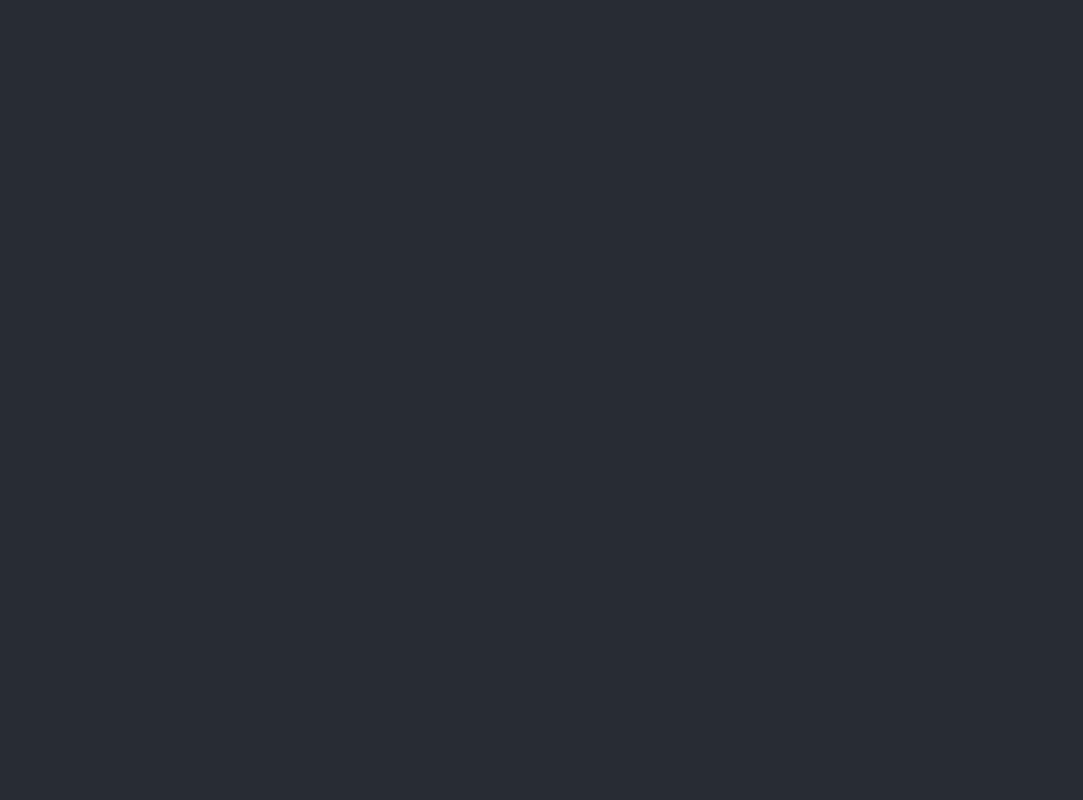
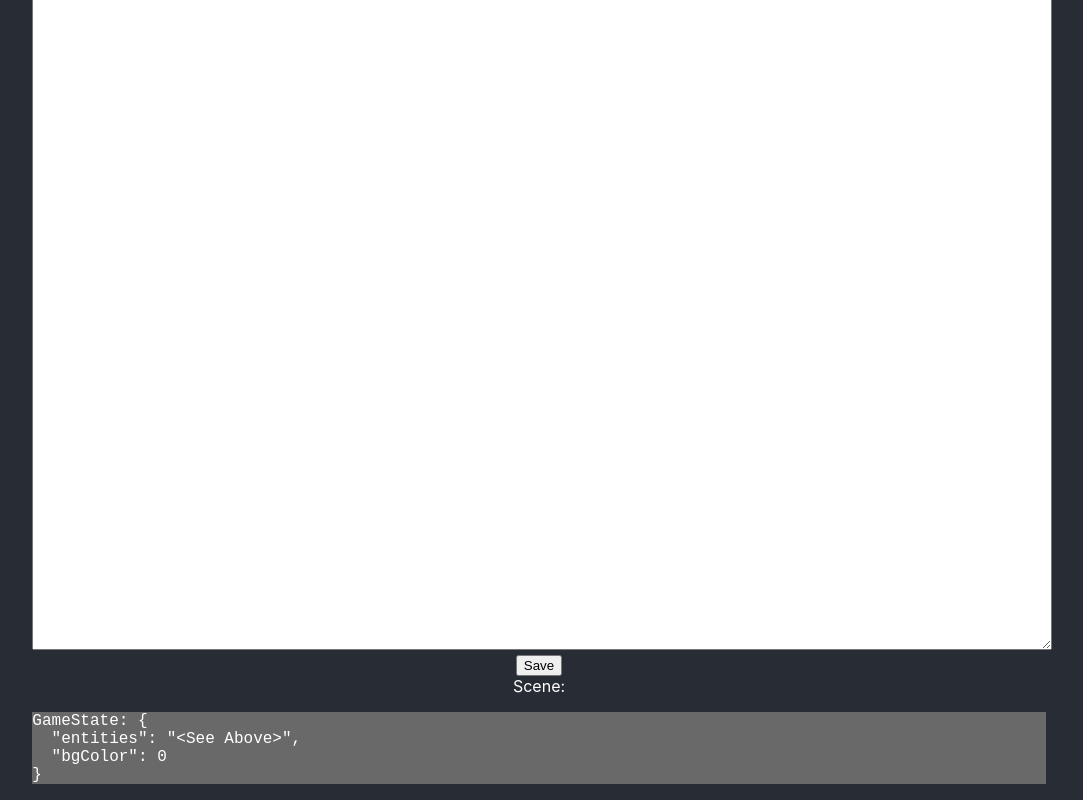
Before and after one commit to fadookie/diygames, a React (Create React App) app: page / in a window 1280 px wide. Shown: the part 897-1697 px from the top of the page, without its empty margins (101-1184 px from the left). Before the commit the page ends 912 px from the top, so only its background shows below. Built offline with nearby package versions, Linux system fonts and the light colour scheme.

Commit message:
add entity code editor

```diff
--- a/src/components/Editor.css
+++ b/src/components/Editor.css
@@ -5,3 +5,15 @@
   margin-left: 100pt;
   margin-right: 100pt;
 }
+
+.codeEditor {
+  /* font-size: 12pt; */
+  /* text-align: left; */
+  margin-left: 100pt;
+  margin-right: 100pt;
+}
+
+.codeEditor > textarea {
+  width: 100%;
+  height: 550pt;
+}
--- a/src/components/Editor.js
+++ b/src/components/Editor.js
@@ -1,8 +1,28 @@
-import React, { useContext } from 'react';
+import React, { useState, useContext } from 'react';
 import _ from 'lodash';
 import GamePlayer from './GamePlayer.js';
 import GameContext from '../state/GameContext';
 import './Editor.css';
+
+function CodeEditor({ entities, onSetEntities }) {
+  const [text, setText] = useState(JSON.stringify(entities, undefined, 2));
+  const handleSubmit = (event) => {
+    event.preventDefault();
+    try {
+      const entities = JSON.parse(text);
+      if (onSetEntities) onSetEntities(entities);
+    } catch (e) {
+      alert(e);
+    }
+  };
+
+  return (
+    <form className="codeEditor" onSubmit={handleSubmit}>
+      <textarea value={text} onChange={evt => setText(evt.target.value)} />
+      <input type="submit" value="Save" />
+    </form>
+  );
+}
 
 function Editor() {
   const context = useContext(GameContext);
@@ -42,6 +62,7 @@ function Editor() {
 
   const addTestEntity = () => addEntity(`testEntity_${Date.now()}`);
   const addDuplicateEntity = addEntity.bind(null, 'duplicateEntity');
+  const onSetEntities = entities => gameDispatch({ type: 'setEntities', entities });
 
   const removeTestEntity = () => {
     if (gameState.entities.length < 1) return;
@@ -79,8 +100,10 @@ function Editor() {
       </button>
       <GamePlayer />
       <br />
+      Entity Editor:
+      <CodeEditor entities={gameState.entities} onSetEntities={onSetEntities} />
       Scene:
-      <pre className="codePreview">{`GameState: ${JSON.stringify(gameState, undefined, 2)}`}</pre>
+      <pre className="codePreview">{`GameState: ${JSON.stringify({...gameState, entities: '<See Above>'}, undefined, 2)}`}</pre>
     </div>
   );
 }
--- a/src/state/gameContextReducer.js
+++ b/src/state/gameContextReducer.js
@@ -21,6 +21,11 @@ export default (state, action) => {
           throw new Error('ID collision detected');
         }
       });
+    } case 'setEntities': {
+      return produce(state, next => {
+        const newEntities = _.reject(next.entities, e => _.some(action.entities, { id: e.id }));
+        next.entities = [...newEntities, ...action.entities];
+      });
     } case 'removeEntities': {
       return produce(state, next => {
         _.remove(next.entities, entity => action.entityIds.includes(entity.id));
```
